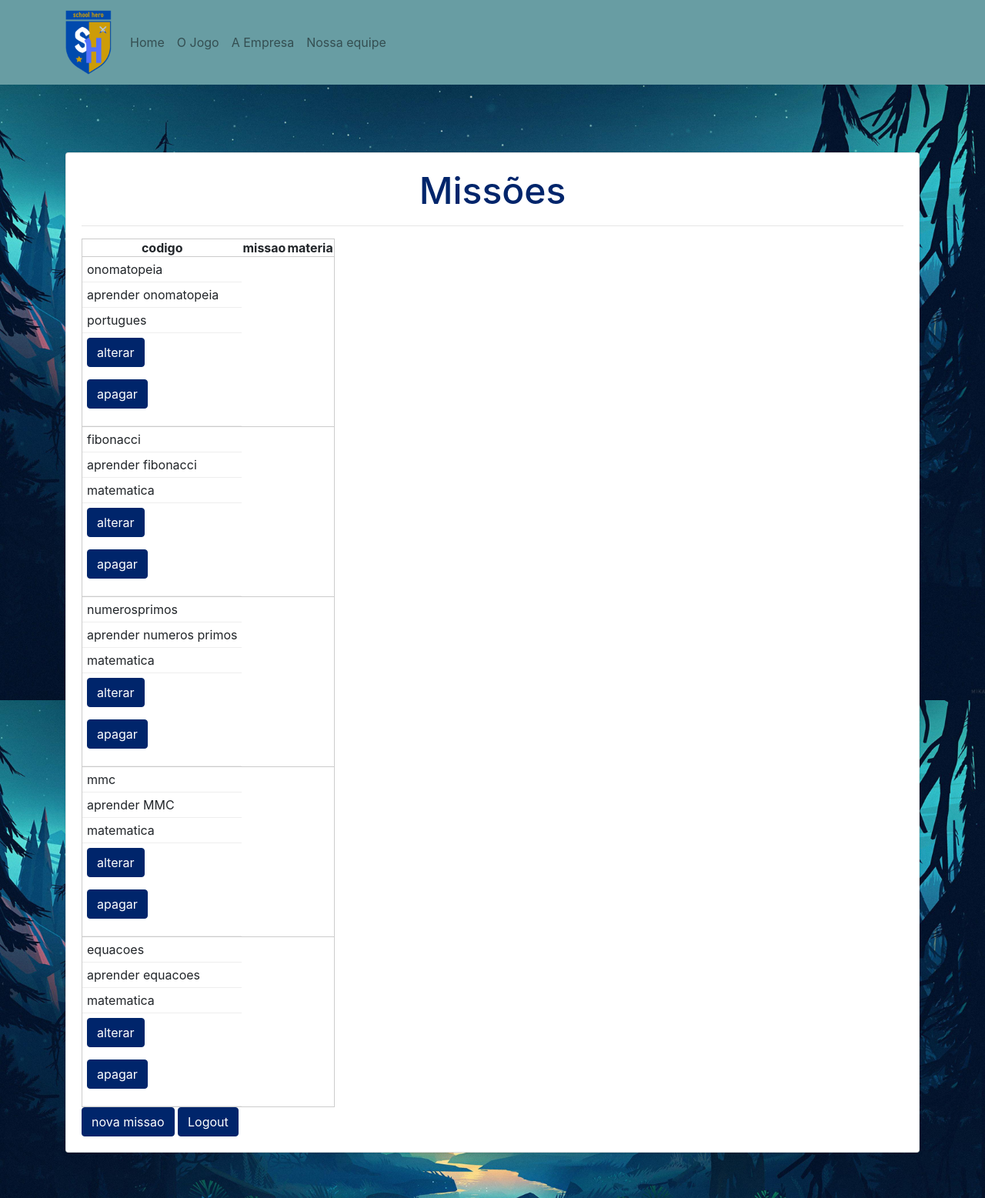
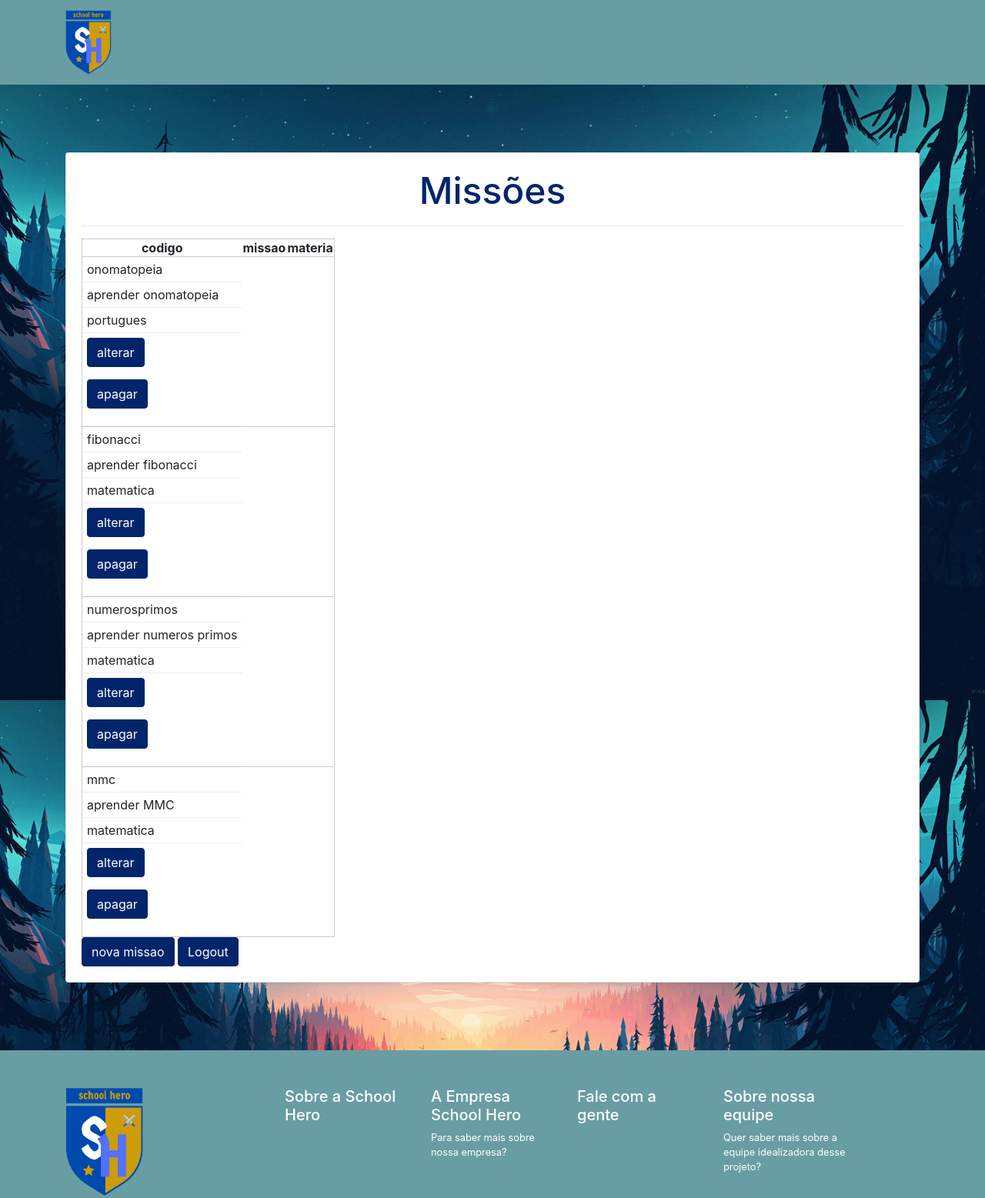
Before and after one commit to GiuliaRossiC/rpgPHP, a PHP site: page / in a window 1280 px wide. Shown: the top 1557 px of the page at 77% size. Run offline with PHP 8.4, Linux system fonts and the light colour scheme; the visitor is signed in with stand-in values (Sample User, id 1).

Commit message:
gambiarra pra funcionar la fora por conta da fila no server na ServicoController nas acoes. Mudança novamente no layout dentro do login.

```diff
--- a/public/cadastroSucesso.html
+++ b/public/cadastroSucesso.html
@@ -39,7 +39,7 @@
                 </ul>
                 <ul class="navbar-nav  navbar-right">
                     <li class="nav-item">
-                        <a id="lblSessao" class="nav-link" href="index.php?controler=login&action=cadastro">Cadastre-se agora!</a>
+                        <a id="lblSessao" class="nav-link" href="index.php?controller=login&action=cadastro">Cadastre-se agora!</a>
                     </li>
                     <li class="nav-item">
                         <a class="btn btn-secondary" class="nav-link" href="index.php?controller=login&action=index">Iniciar Sessão</a>
--- a/public/controller/ServicoController.php
+++ b/public/controller/ServicoController.php
@@ -24,6 +24,8 @@ class ServicoController
                 return ['servico' => $servicos->unico($chave), 'erro' => $temErro];
             }
             $servicos->save($chave, $_POST);
+            //gambiarra pra funcionar la fora por conta da fila no server
+            sleep(3);
             header('Location: index.php?controller=servico&action=index');
         }
         return ['servico' => $servicos->unico($chave), 'erro' => []];
@@ -44,6 +46,8 @@ class ServicoController
                 return $temErro;
             }
             $servicos->save($_POST['codigo'], $_POST);
+            //gambiarra pra funcionar la fora por conta da fila no server
+            sleep(3);
             header('Location: index.php?controller=servico&action=index');
         }
     }
@@ -53,6 +57,8 @@ class ServicoController
         $chave = $_GET['codigo'];
         $servicos = new Servico();
         $servicos->apagar($chave);
+        //gambiarra pra funcionar la fora por conta da fila no server
+        sleep(3);
         header('Location: index.php?controller=servico&action=index');
     }
 }
--- a/public/model/data-servico.php
+++ b/public/model/data-servico.php
@@ -23,10 +23,4 @@
     'missao' => 'aprender MMC',
     'materia' => 'matematica',
   ),
-    'equacoes' =>
-        array (
-            'codigo' => 'equacoes',
-            'missao' => 'aprender equacoes',
-            'materia' => 'matematica',
-        ),
 );
--- a/public/sobre.html
+++ b/public/sobre.html
@@ -36,7 +36,7 @@
             <div class="collapse navbar-collapse" id="navbarNav">
                 <ul class="navbar-nav mr-auto">
                     <li class="nav-item">
-                        <a class="nav-link" href="index.html">Home</a>
+                        <a class="nav-link" href="pagina-principal.html">Home</a>
                     </li>
                     <li class="nav-item">
                         <a class="nav-link" href="sobre.html">O Jogo</a>
@@ -50,7 +50,7 @@
                 </ul>
                 <ul class="navbar-nav  navbar-right">
                     <li class="nav-item">
-                        <a id="lblSessao" class="nav-link" href="index.php?controler=login&action=cadastro">Cadastre-se agora!</a>
+                        <a id="lblSessao" class="nav-link" href="index.php?controller=login&action=cadastro">Cadastre-se agora!</a>
                     </li>
                     <li class="nav-item">
                         <a class="btn btn-secondary" class="nav-link" href="index.php?controller=login&action=index">Iniciar Sessão</a>
--- a/public/template/Login/index.php
+++ b/public/template/Login/index.php
@@ -23,7 +23,7 @@
             <div class="collapse navbar-collapse" id="navbarNav">
                 <ul class="navbar-nav mr-auto">
                     <li class="nav-item">
-                        <a class="nav-link" href="../../index.html">Home</a>
+                        <a class="nav-link" href="../../pagina-principal.html">Home</a>
                     </li>
                     <li class="nav-item">
                         <a class="nav-link" href="../../sobre.html">O Jogo</a>
@@ -37,7 +37,7 @@
                 </ul>
                 <ul class="navbar-nav  navbar-right">
                     <li class="nav-item">
-                        <a id="lblSessao" class="nav-link" href="index.php?controler=login&action=cadastro">Cadastre-se agora!</a>
+                        <a id="lblSessao" class="nav-link" href="index.php?controller=login&action=cadastro">Cadastre-se agora!</a>
                     </li>
                     <li class="nav-item">
                         <a class="btn btn-secondary" class="nav-link" href="index.php?controller=login&action=index">Iniciar Sessão</a>
@@ -90,7 +90,7 @@
                 <div class="card-footer text-center">
                     <label class="mg-t-10">Ainda não tem uma conta?
                         <br>
-                        <a href="index.php?controler=login&action=cadastro">
+                        <a href="index.php?controller=login&action=cadastro">
                             Cadastre-se agora!
                         </a>
                     </label>
--- a/public/template/Servico/index.php
+++ b/public/template/Servico/index.php
@@ -3,7 +3,6 @@
     <title>Suas Missões</title>
     <meta charset="utf-8"/>
     <meta name="viewport" content="width=device-width, initial-scale=1.0"/>
-    <meta http-equiv="refresh" content="2">
     <link rel="stylesheet" href="css/main.css">
 
     <!--TODOS OS SCRIPTS ESTÃO DENTRO DA PAGINA HTML _SCRIPTS.HTML, SENDO IMPORTADOS COM SASS!!!!!-->
@@ -22,20 +21,6 @@
                 <span class="navbar-toggler-icon"></span>
             </button>
             <div class="collapse navbar-collapse" id="navbarNav">
-                <ul class="navbar-nav mr-auto">
-                    <li class="nav-item">
-                        <a class="nav-link" href="../../index.html">Home</a>
-                    </li>
-                    <li class="nav-item">
-                        <a class="nav-link" href="../../sobre.html">O Jogo</a>
-                    </li>
-                    <li class="nav-item">
-                        <a class="nav-link" href="../../sobre_nos.html">A Empresa</a>
-                    </li>
-                    <li class="nav-item">
-                        <a class="nav-link" href="../../mini-currilo.html">Nossa equipe</a>
-                    </li>
-                </ul>
             </div>
         </div>
     </nav>
--- a/public/template/Usuario/criar.php
+++ b/public/template/Usuario/criar.php
@@ -23,7 +23,7 @@
             <div class="collapse navbar-collapse" id="navbarNav">
                 <ul class="navbar-nav mr-auto">
                     <li class="nav-item">
-                        <a class="nav-link" href="../../index.html">Home</a>
+                        <a class="nav-link" href="../../pagina-principal.html">Home</a>
                     </li>
                     <li class="nav-item">
                         <a class="nav-link" href="../../sobre.html">O Jogo</a>
@@ -37,7 +37,7 @@
                 </ul>
                 <ul class="navbar-nav  navbar-right">
                     <li class="nav-item">
-                        <a id="lblSessao" class="nav-link" href="index.php?controler=login&action=cadastro">Cadastre-se agora!</a>
+                        <a id="lblSessao" class="nav-link" href="index.php?controller=login&action=cadastro">Cadastre-se agora!</a>
                     </li>
                     <li class="nav-item">
                         <a class="btn btn-secondary" class="nav-link" href="index.php?controller=login&action=index">Iniciar Sessão</a>
```
Also changed, not shown: public/mini-currilo.html (+4 -4 lines), public/pagina-principal.html (renamed from public/index.html, +4 -4 lines), public/sobre_nos.html (+4 -4 lines), public/template/Servico/alterar.php (+0 -14 lines), public/template/Servico/criar.php (+0 -14 lines).
